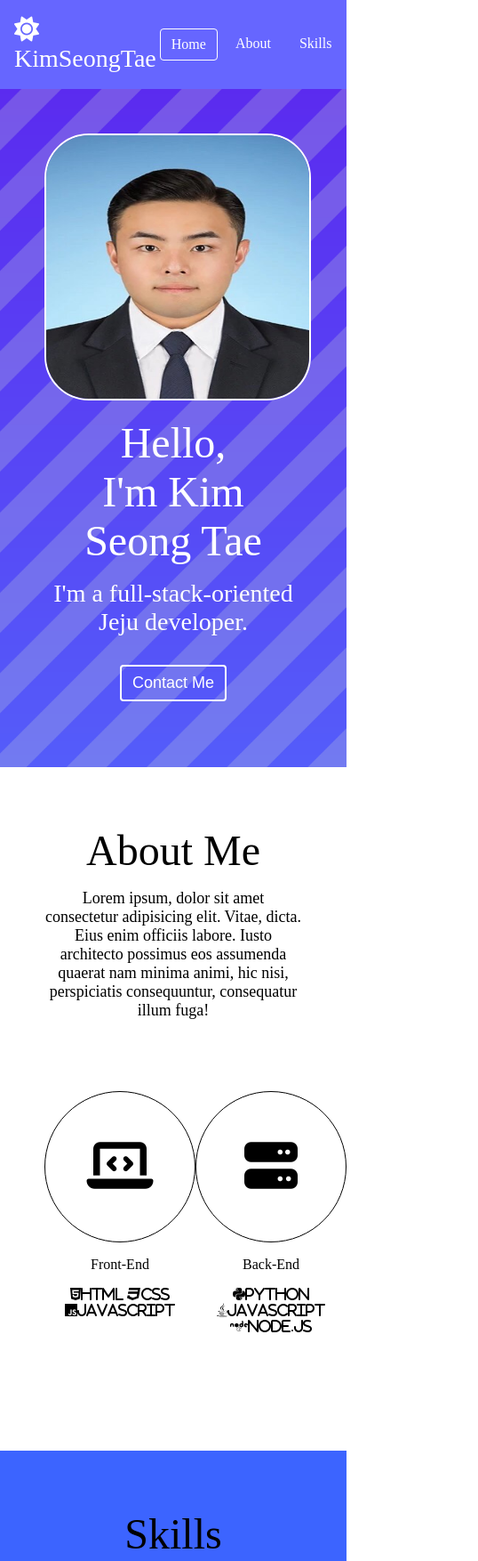
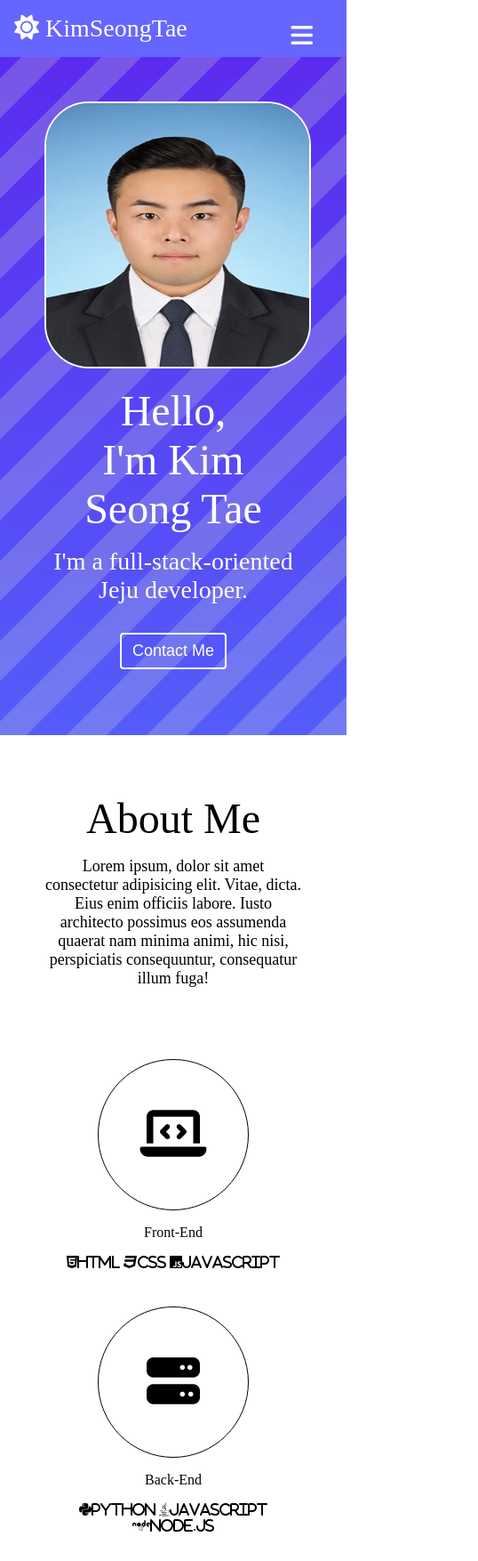
Before and after one commit to Cassandra3142/Portfolio, a plain HTML site: page index.html in a window 390 px wide. Shown: the top 1754 px of the page at 89% size, 538 px wide, since content can reach past the window. Drawn offline with Linux system fonts and the light colour scheme.

Commit message:
CSS:Responsive

```diff
--- a/Profile Portfolio.css
+++ b/Profile Portfolio.css
@@ -110,8 +110,20 @@ p {
 .navbar__menu__item.active {
   border: 1px solid white;
 }
+
 .navbar__menu__item:hover {
   background-color: darkblue;
+}
+
+/* Toggle Button */
+
+.navbar__toggle-btn {
+  position: absolute;
+  right: 32px;
+  top: 24px;
+  font-size: var(--font-medium);
+  color: white;
+  display: none;
 }
 
 /* Home */
@@ -342,3 +354,38 @@ p {
   color: blue;
   transition: all 300ms ease-in;
 }
+
+/* 768px screen width */
+@media screen and (max-width: 768px) {
+  .navbar__toggle-btn {
+    display: block;
+  }
+
+  #navbar {
+    flex-direction: column;
+    align-items: flex-start;
+  }
+
+  .navbar__menu {
+    flex-direction: column;
+    text-align: center;
+    width: 100%;
+    display: none;
+  }
+
+  .about__skills {
+    flex-direction: column;
+  }
+
+  .skills {
+    margin-bottom: 40px;
+  }
+
+  .skillset {
+    flex-direction: column;
+  }
+
+  .project {
+    flex-grow: 1;
+  }
+}
--- a/index.html
+++ b/index.html
@@ -27,6 +27,11 @@
                 <li class="navbar__menu__item">Work</li>
                 <li class="navbar__menu__item">Contact</li>
             </ul>
+<!--
+            <!-- Toggle Button -->
+            <button class="navbar__toggle-btn">
+                <i class="fas fa-bars"></i>
+            </button>
     </nav>
     <!-- Home -->
     <section id="home" class="section">
```
